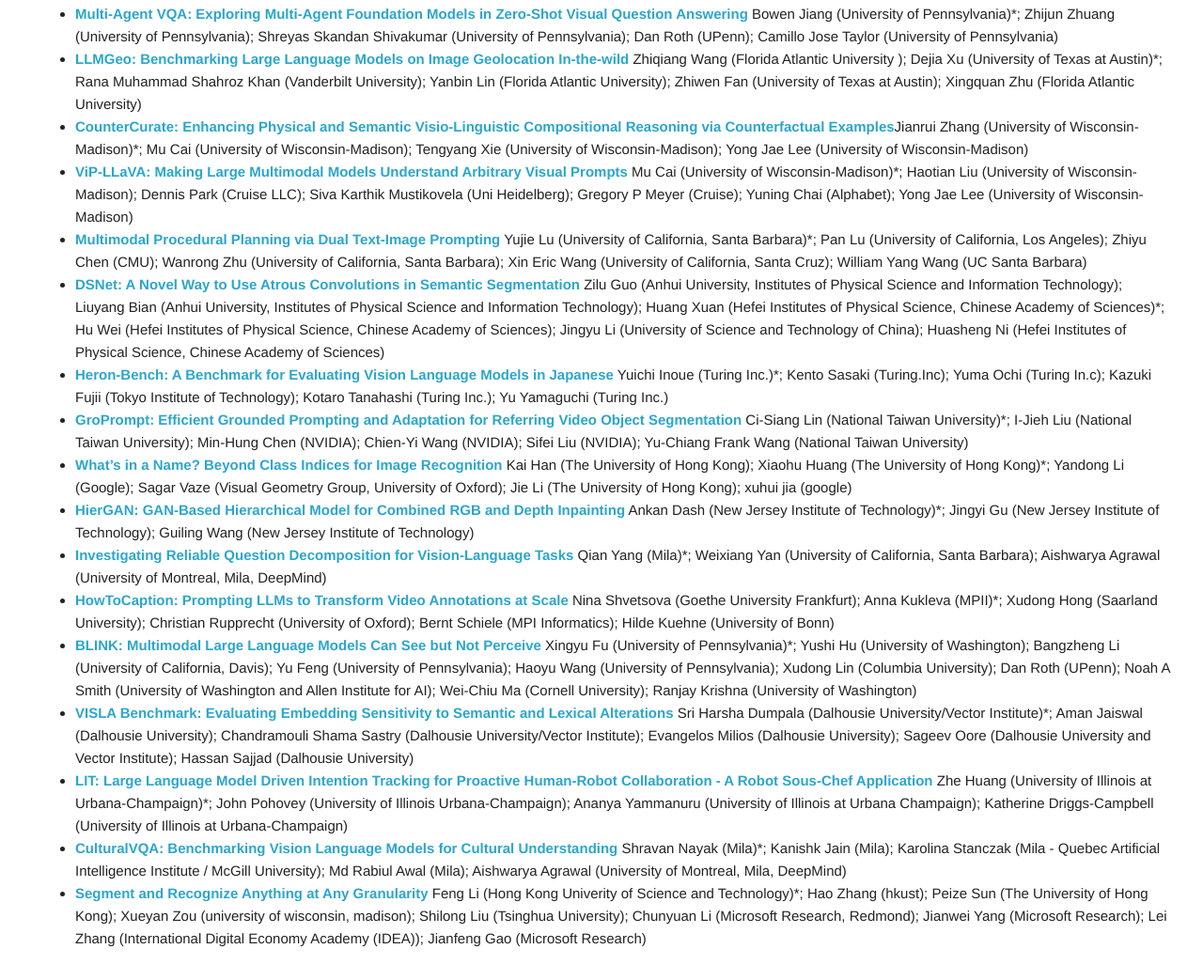
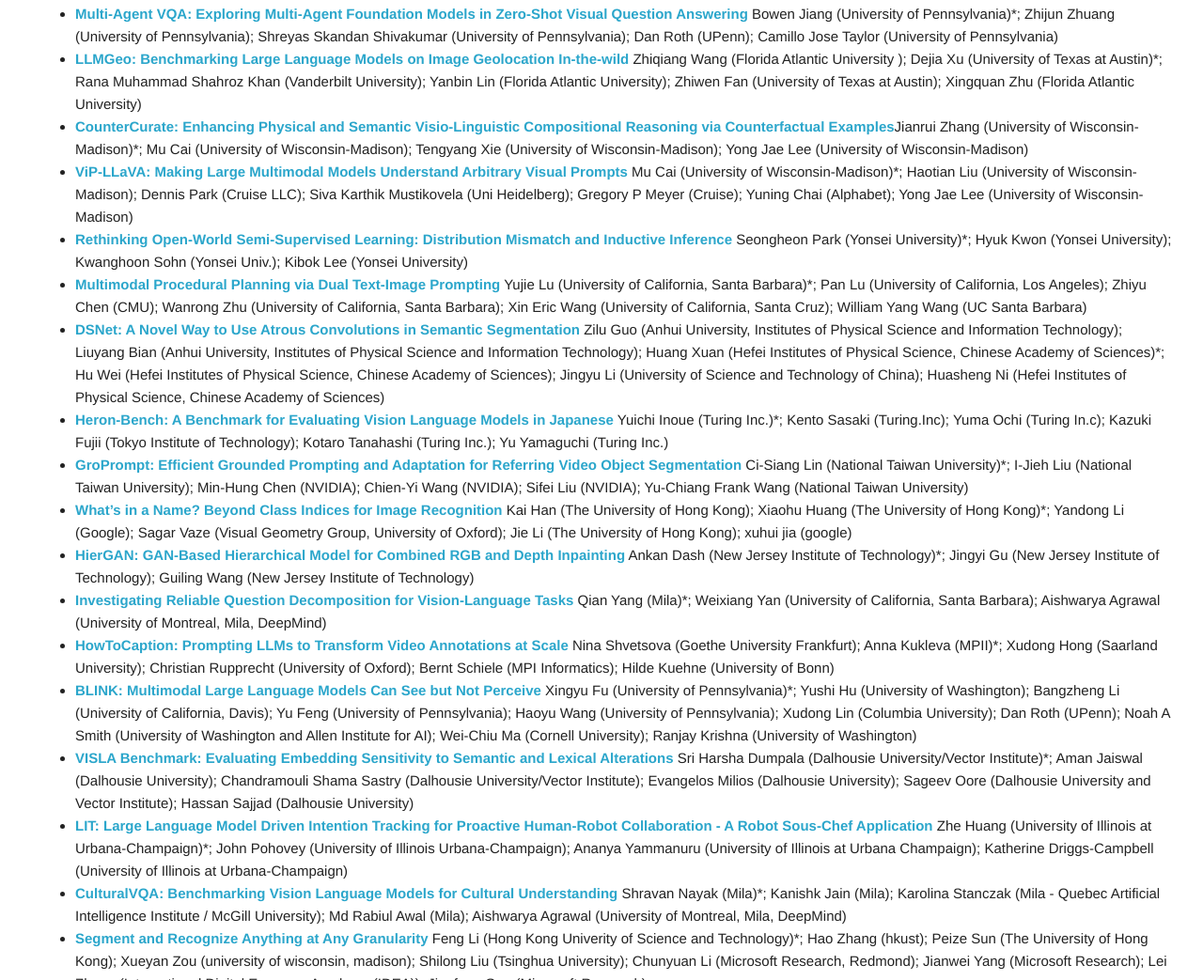
Before and after one commit to Computer-Vision-in-the-Wild/cvpr-2024, a plain HTML site: page index.html in a window 1280 px wide. Shown: the part 3250-4293 px from the top of the page at 94% size. Drawn offline with Linux system fonts and the light colour scheme.

Commit message:
add one missed work

```diff
--- a/index.html
+++ b/index.html
@@ -709,6 +709,7 @@
                     <li style="margin-left:30px"> <b><a href="https://computer-vision-in-the-wild.github.io/cvpr-2024/">LLMGeo: Benchmarking Large Language Models on Image Geolocation In-the-wild</a></b> Zhiqiang  Wang (Florida Atlantic University ); Dejia Xu (University of Texas at Austin)*; Rana Muhammad Shahroz Khan (Vanderbilt University); Yanbin Lin (Florida Atlantic University); Zhiwen Fan (University of Texas at Austin); Xingquan Zhu (Florida Atlantic University)</li>
                     <li style="margin-left:30px"> <b><a href="https://computer-vision-in-the-wild.github.io/cvpr-2024/">CounterCurate: Enhancing Physical and Semantic Visio-Linguistic Compositional Reasoning via Counterfactual Examples</a></b>Jianrui Zhang (University of Wisconsin-Madison)*; Mu Cai (University of Wisconsin-Madison); Tengyang Xie (University of Wisconsin-Madison); Yong Jae Lee (University of Wisconsin-Madison)</li>
                     <li style="margin-left:30px"> <b><a href="https://computer-vision-in-the-wild.github.io/cvpr-2024/">ViP-LLaVA: Making Large Multimodal Models Understand Arbitrary Visual Prompts</a></b> Mu Cai (University of Wisconsin-Madison)*; Haotian Liu (University of Wisconsin-Madison); Dennis Park (Cruise LLC); Siva Karthik Mustikovela (Uni Heidelberg); Gregory P Meyer (Cruise); Yuning Chai (Alphabet); Yong Jae Lee (University of Wisconsin-Madison)</li>
+                    <li style="margin-left:30px"> <b><a href="https://computer-vision-in-the-wild.github.io/cvpr-2024/">Rethinking Open-World Semi-Supervised Learning: Distribution Mismatch and Inductive Inference</a></b> Seongheon Park (Yonsei University)*; Hyuk Kwon (Yonsei University); Kwanghoon Sohn  (Yonsei Univ.); Kibok Lee (Yonsei University)</li>
                     <li style="margin-left:30px"> <b><a href="https://computer-vision-in-the-wild.github.io/cvpr-2024/">Multimodal Procedural Planning via Dual Text-Image Prompting</a></b> Yujie Lu (University of California, Santa Barbara)*; Pan Lu (University of California, Los Angeles); Zhiyu Chen (CMU); Wanrong Zhu (University of California, Santa Barbara); Xin Eric Wang (University of California, Santa Cruz); William Yang Wang (UC Santa Barbara)</li>
                     <li style="margin-left:30px"> <b><a href="https://computer-vision-in-the-wild.github.io/cvpr-2024/">DSNet: A Novel Way to Use Atrous Convolutions in Semantic Segmentation</a></b> Zilu Guo (Anhui University, Institutes of Physical Science and Information Technology); Liuyang Bian (Anhui University, Institutes of Physical Science and Information Technology); Huang Xuan (Hefei Institutes of Physical Science, Chinese Academy of Sciences)*; Hu Wei (Hefei Institutes of Physical Science, Chinese Academy of Sciences); Jingyu Li (University of Science and Technology of China); Huasheng Ni (Hefei Institutes of Physical Science, Chinese Academy of Sciences)</li>
                     <li style="margin-left:30px"> <b><a href="https://computer-vision-in-the-wild.github.io/cvpr-2024/">Heron-Bench: A Benchmark for Evaluating Vision Language Models in Japanese</a></b> Yuichi Inoue (Turing Inc.)*; Kento Sasaki (Turing.Inc); Yuma Ochi (Turing In.c); Kazuki Fujii (Tokyo Institute of Technology); Kotaro Tanahashi (Turing Inc.); Yu Yamaguchi (Turing Inc.)</li>
```
